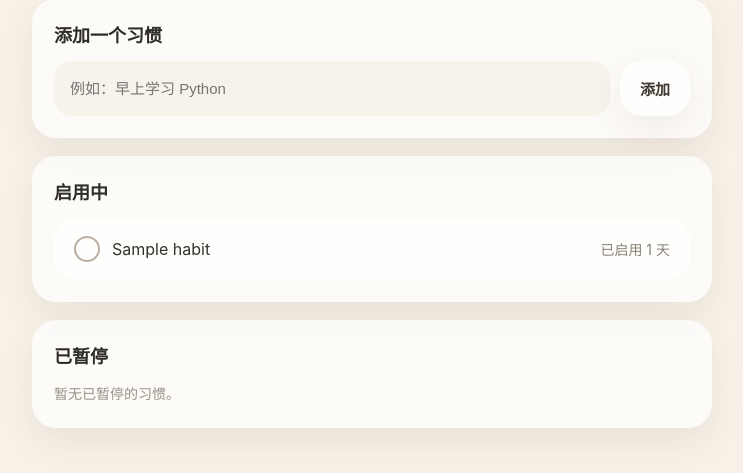
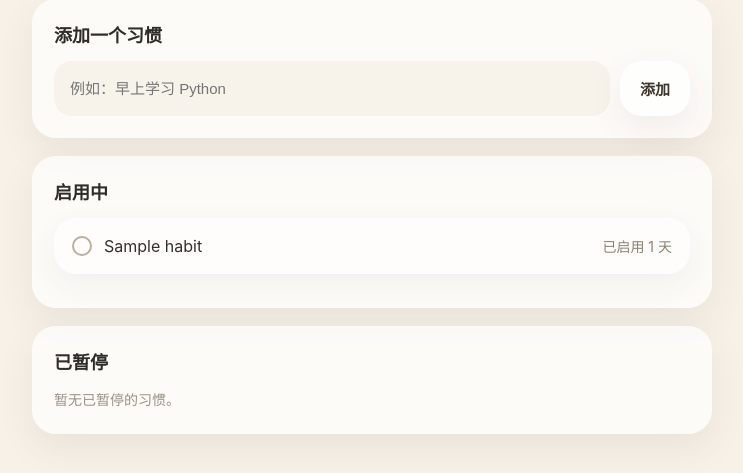
Before and after one commit to LeonLittle/personal-observation-system, a Django app: page /habits/ in a window 1280 px wide. Shown: the part 196-669 px from the top of the page, without its empty margins (268-1011 px from the left). Run offline with Django 5.2, Linux system fonts and the light colour scheme; a user stored in the database is signed in; tables that the repository leaves empty hold one stand-in row (values such as "Sample post").

Commit message:
xiugai yuanquan

```diff
--- a/observations/templates/observations/habits.html
+++ b/observations/templates/observations/habits.html
@@ -125,11 +125,12 @@
             display: flex;
             align-items: center;
             justify-content: space-between;
-            gap: 14px;
-            padding: 18px 20px;
+            gap: 12px;
+            padding: 18px;
             border-radius: 22px;
-            background: rgba(255, 255, 255, 0.76);
-            /* box-shadow: 0 10px 26px rgba(80, 70, 50, 0.05); */
+            background: rgba(255, 255, 255, 0.68);
+            box-shadow: 0 10px 30px rgba(70, 70, 50, 0.06);
+            margin-bottom: 12px;
         }
 
         .habit-title {
@@ -141,15 +142,23 @@
         }
 
         .habit-circle {
-            width: 22px;
-            height: 22px;
+            width: 16px;
+            height: 16px;
             border-radius: 50%;
             border: 2px solid #b9afa0;
             flex-shrink: 0;
+            display: inline-flex;
+            align-items: center;
+            justify-content: center;
+            color: #6f665c;
+            text-decoration: none;
+            font-size: 14px;
+            font-weight: 700;
         }
 
         .habit-text {
             flex: 1;
+            min-width: 0;
             font-size: 16px;
             color: #33302b;
         }
@@ -161,8 +170,8 @@
 
         .habit-days {
             flex-shrink: 0;
-            color: #8b8173;
-            font-size: 14px;
+            color: #9a9186;
+            font-size: 13px;
             white-space: nowrap;
         }
 
```
